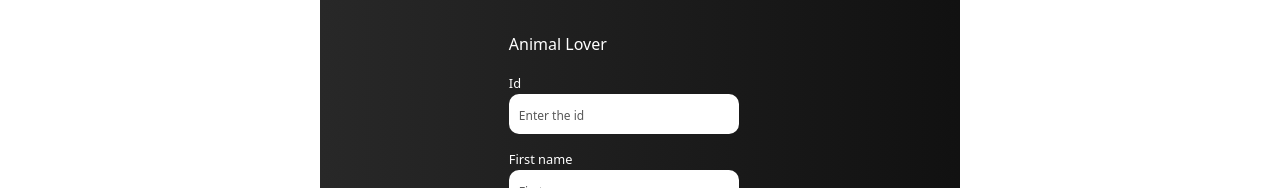
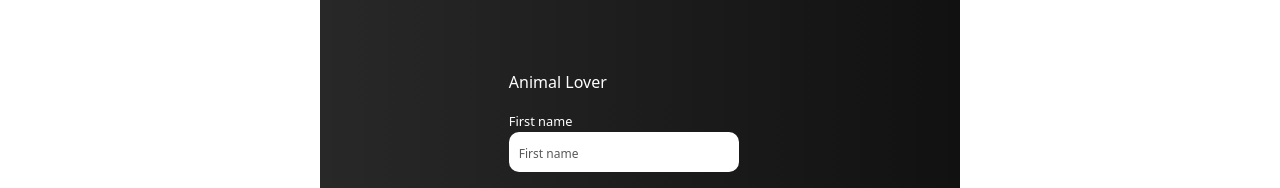
Before and after one commit to SirNoob97/animal-lovers, a React (Create React App) app in the folder frontend/: page /create-user in a window 1280 px wide. Shown: the part 151-339 px from the top of the page. Built offline with nearby package versions, Linux system fonts and the light colour scheme; no server answers.

Commit message:
remove id field

```diff
--- a/frontend/src/form/CreateUserForm.js
+++ b/frontend/src/form/CreateUserForm.js
@@ -15,18 +15,6 @@ const CreateUserForm = ({ createUserForm }) => {
         <h1>
           Animal Lover
         </h1>
-        <div className='form-inputs'>
-          <label className='form-label'>Id</label>
-          <input
-            className='form-input'
-            type='text'
-            name='id'
-            placeholder='Enter the id'
-            value={values.id}
-            onChange={handleChange}
-          />
-          {errors.id && <p>{errors.id}</p>}
-        </div>
         <div className='form-inputs'>
           <label className='form-label'>First name</label>
           <input
--- a/frontend/src/form/Use.js
+++ b/frontend/src/form/Use.js
@@ -2,7 +2,6 @@ import { useEffect, useState } from 'react';
 
 const useForm = (callback, validate) => {
   const [values, setValues] = useState({
-    id: '',
     name: {
       given: '',
       surname: ''
--- a/frontend/src/form/Validate.js
+++ b/frontend/src/form/Validate.js
@@ -1,10 +1,6 @@
 export default function validateInfo(values) {
   let name = {}
   let errors = {};
-
-  if (!values.id.trim()) {
-    errors.id = 'Id required';
-  }
 
   if (!values.name.given) {
     name.given = 'First Name is required';
```
